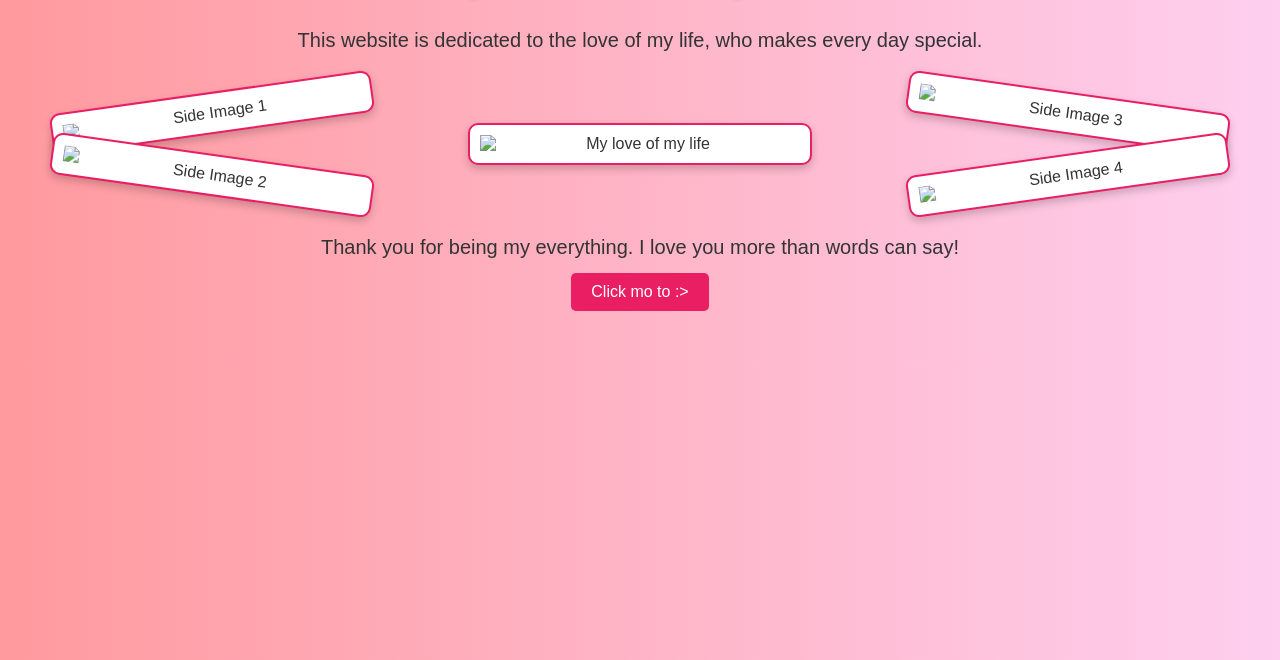
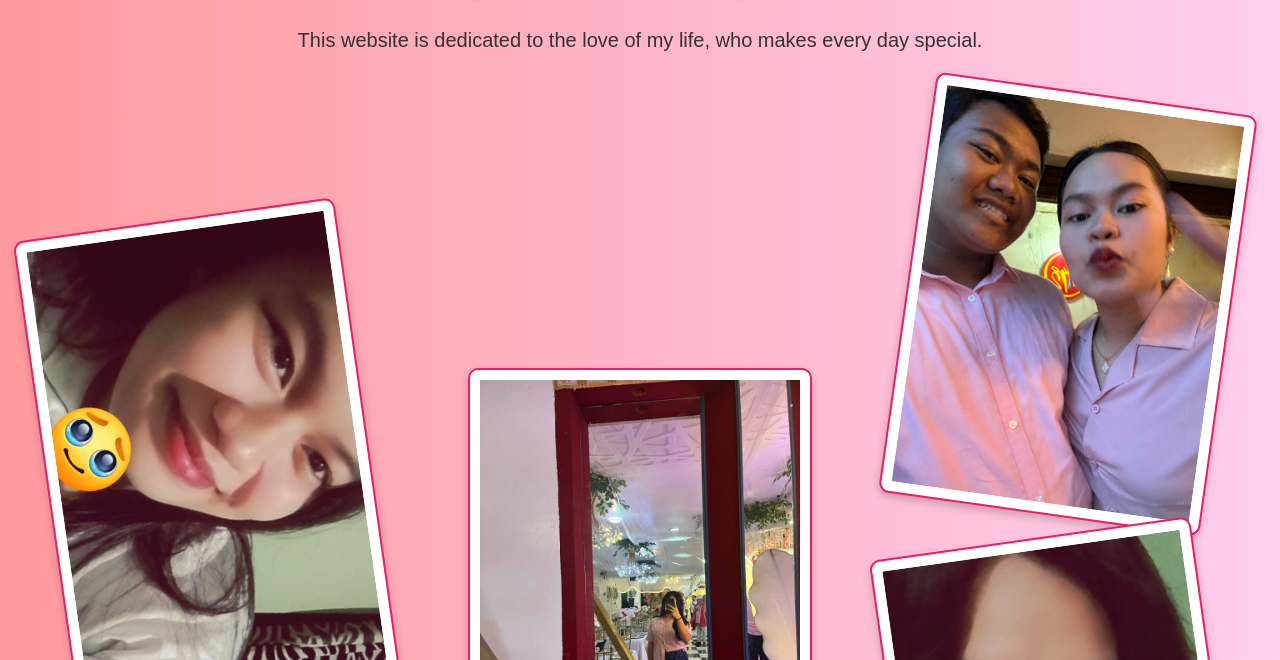
Before and after one commit to dpanganiban-stack/MyPotato, a plain HTML site: page index.html in a window 1280 px wide. Shown: the part 140-800 px from the top of the page. Drawn offline with Linux system fonts and the light colour scheme.

Commit message:
Update index.html

```diff
--- a/index.html
+++ b/index.html
@@ -13,16 +13,16 @@
   <!-- Scrapbook-style image row -->
   <div class="image-row">
     <div class="side-images">
-      <img src="images/rev.jpg" alt="Side Image 1" class="tilt-left">
-      <img src="images/rev1.jpg" alt="Side Image 2" class="tilt-right">
+      <img src="rev.jpg" alt="Side Image 1" class="tilt-left">
+      <img src="rev1.jpg" alt="Side Image 2" class="tilt-right">
     </div>
 
     <!-- Main image -->
-    <img src="images/her.jpg" alt="My love of my life" class="main-img">
+    <img src="her.jpg" alt="My love of my life" class="main-img">
 
     <div class="side-images">
-      <img src="images/rev2.jpg" alt="Side Image 3" class="tilt-right">
-      <img src="images/rev3.jpg" alt="Side Image 4" class="tilt-left">
+      <img src="rev2.jpg" alt="Side Image 3" class="tilt-right">
+      <img src="rev3.jpg" alt="Side Image 4" class="tilt-left">
     </div>
   </div>
 
```
